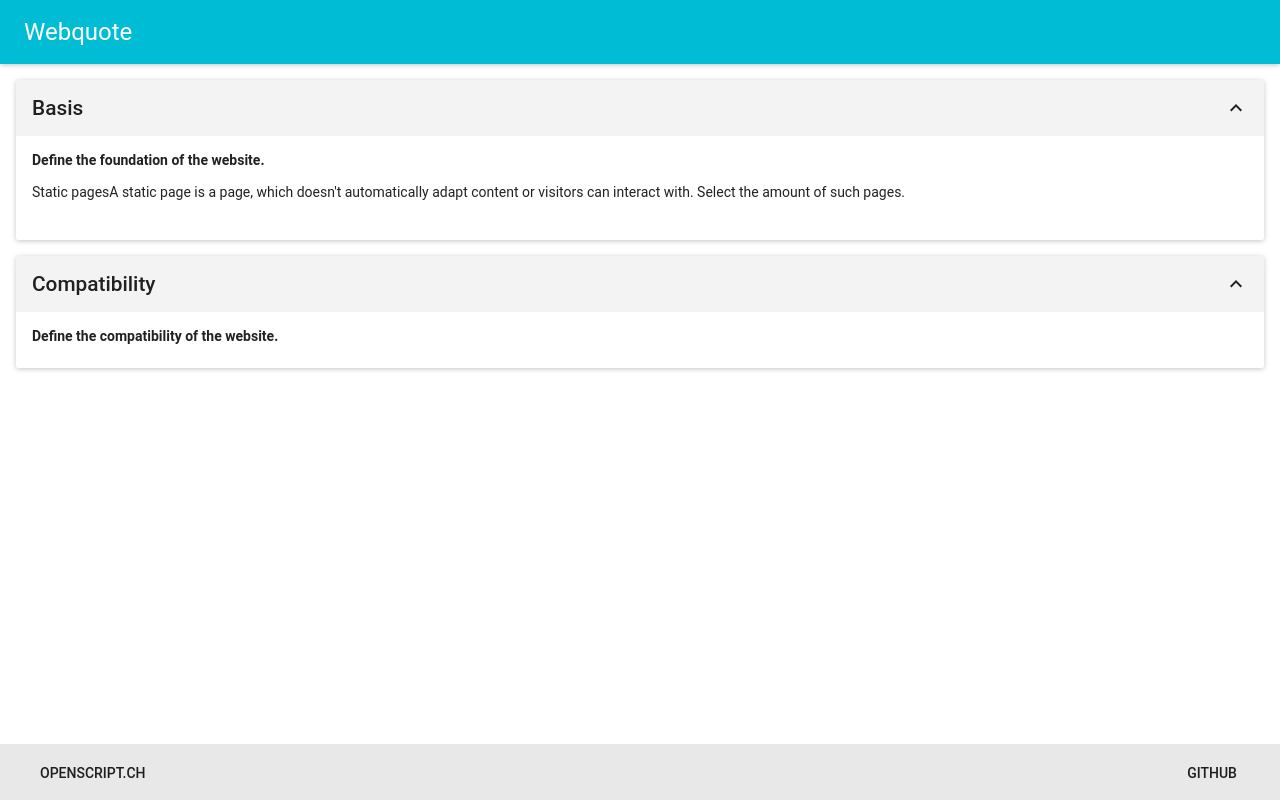
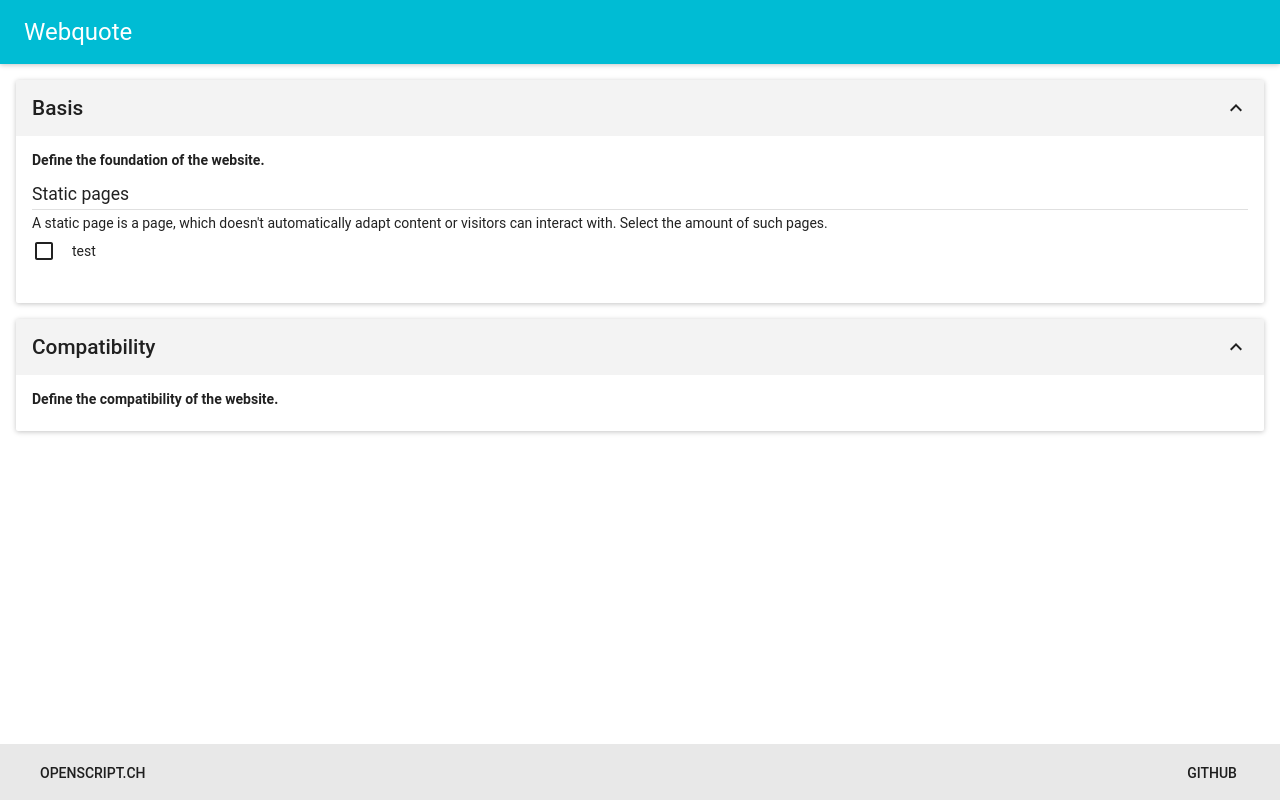
Before and after one commit to openscript/webquote, a React app: page / in a window 1280 px wide. Built offline with nearby package versions, Linux system fonts and the light colour scheme.

Commit message:
Add item types

```diff
--- a/src/components/item.tsx
+++ b/src/components/item.tsx
@@ -1,13 +1,24 @@
 import * as React from 'react';
 import styled from 'styled-components';
+import {Divider} from 'material-ui';
+import {ReactNode} from 'react';
 
 const ComponentWrapper = styled.div`
   margin: 1rem 0;
 `;
 
+const Title = styled.div`
+  font-size: 1.1rem;
+`;
+
+const Description = styled.div`
+
+`;
+
 interface Props {
     title: string;
     description: string;
+    children?: ReactNode;
     updateItem: (value: number) => void;
 }
 
@@ -15,8 +26,10 @@ export class Item extends React.Component<Props, {}> {
     public render() {
         return (
             <ComponentWrapper>
-                {this.props.title}
-                {this.props.description}
+                <Title>{this.props.title}</Title>
+                <Divider style={{marginTop: '0.3rem', marginBottom: '0.3rem'}}/>
+                <Description>{this.props.description}</Description>
+                {this.props.children ? this.props.children : null}
             </ComponentWrapper>
         );
     }
--- a/src/containers/items.tsx
+++ b/src/containers/items.tsx
@@ -1,14 +1,19 @@
 import * as React from 'react';
 import {connect} from 'react-redux';
+import styled from 'styled-components';
 import {Item} from '../components/item';
-import {Item as ItemModel} from '../models/item';
+import {CheckboxItem, Item as ItemModel} from '../models/item';
 import {State} from '../models/state';
-import styled from 'styled-components';
+import {Checkbox} from 'material-ui';
 
 const ContainerWrapper = styled.ul`
   list-style: none;
   margin: 0;
   padding: 0;
+`;
+
+const ActionWrapper = styled.div`
+  margin-top: 0.5rem;
 `;
 
 interface Props {
@@ -27,12 +32,27 @@ export class Container extends React.Component<Props, {}> {
                                 title={i.title}
                                 description={i.description}
                                 updateItem={this.updateFromItem}
-                            />
+                            >
+                                <ActionWrapper>
+                                    {this.createActionElement(i.type)}
+                                </ActionWrapper>
+                            </Item>
                         </li>
                     );
                 })}
             </ContainerWrapper>
         );
+    }
+
+    private createActionElement(type: ItemModel['type']) {
+        switch (type.discriminator) {
+            case 'CheckboxItem': {
+                return (<Checkbox label={'test'} />);
+            }
+            default: {
+                return (<span>Not implemented.</span>);
+            }
+        }
     }
 
     private updateFromItem(value: number): void {
--- a/src/models/state.ts
+++ b/src/models/state.ts
@@ -13,7 +13,8 @@ export const defaultState: State = {
             id: 'staticPages',
             title: 'Static pages',
             description: 'A static page is a page, which doesn\'t automatically adapt content or ' +
-                         'visitors can interact with. Select the amount of such pages.'
+                         'visitors can interact with. Select the amount of such pages.',
+            type: {discriminator: 'CheckboxItem', value: 50}
         }]
     }, {
         id: 'compatibility',
```
Also changed, not shown: src/models/item.ts (+19 -0 lines).
